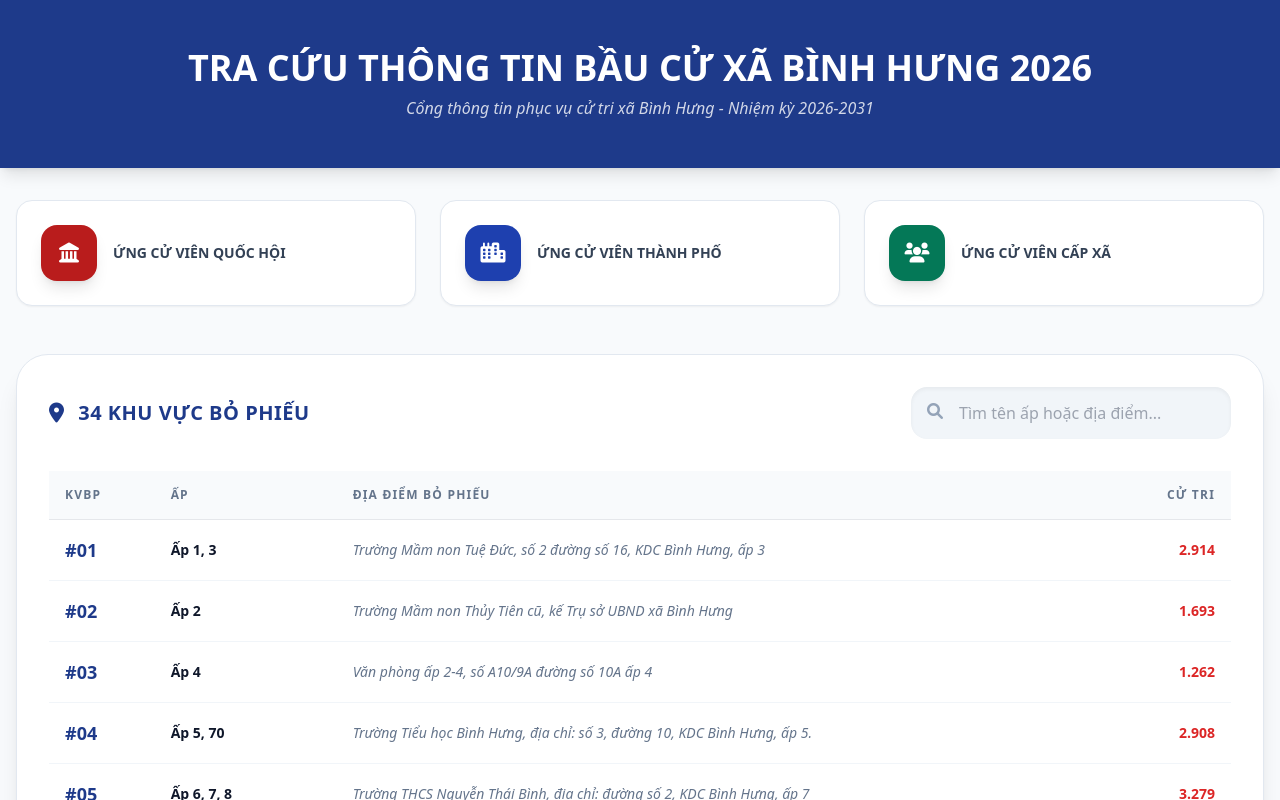
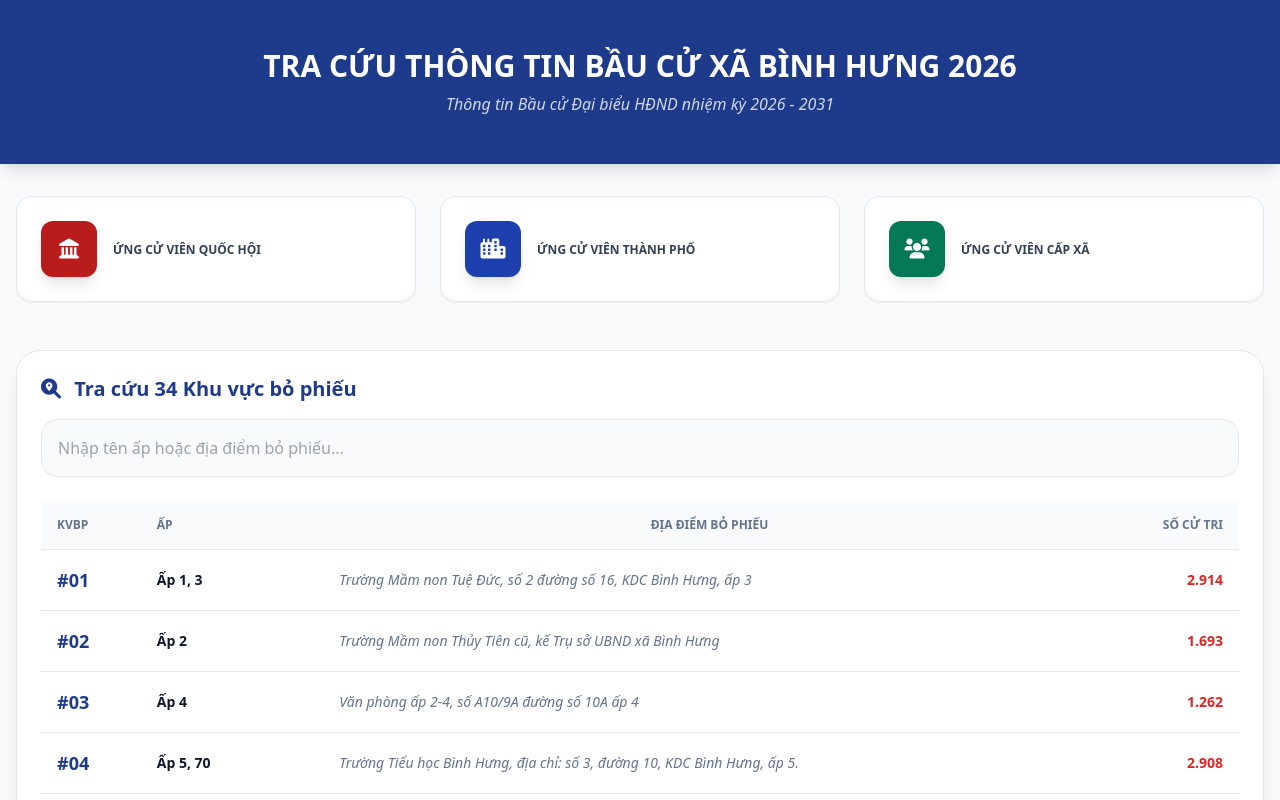
Before and after one commit to Meicit/thong-tin-bau-cu-xa-binh-hung, a plain HTML site: page index.html in a window 1280 px wide. Shown: the top 800 px of the page. Drawn offline with nearby package versions, Linux system fonts and the light colour scheme.

Commit message:
Update index.html

```diff
--- a/index.html
+++ b/index.html
@@ -3,56 +3,48 @@
 <head>
     <meta charset="UTF-8">
     <meta name="viewport" content="width=device-width, initial-scale=1.0">
-    <title>Cổng Bầu Cử Xã Bình Hưng 2026</title>
+    <title>Cổng Thông Tin Bầu Cử Xã Bình Hưng</title>
     <script src="https://cdn.tailwindcss.com"></script>
     <link href="https://cdnjs.cloudflare.com/ajax/libs/font-awesome/6.0.0/css/all.min.css" rel="stylesheet">
     <style>
-        .card-hover:hover { transform: translateY(-5px); transition: 0.3s ease-out; }
-        .modal-active { display: flex !important; animation: fadeIn 0.3s; }
+        .card-hover:hover { transform: translateY(-5px); transition: 0.3s; }
+        .modal-active { display: flex !important; animation: fadeIn 0.3s ease; }
         @keyframes fadeIn { from { opacity: 0; } to { opacity: 1; } }
     </style>
 </head>
 <body class="bg-slate-50 text-slate-900">
 
-    <header class="bg-blue-900 text-white py-12 text-center shadow-lg relative">
-        <h1 id="headerTitle" class="text-3xl md:text-4xl font-black uppercase">Đang tải dữ liệu...</h1>
-        <p class="mt-2 opacity-80 italic">Cổng thông tin phục vụ cử tri xã Bình Hưng - Nhiệm kỳ 2026-2031</p>
+    <header class="bg-blue-900 text-white py-12 text-center shadow-lg">
+        <h1 id="headerTitle" class="text-3xl font-black uppercase">Đang tải hệ thống...</h1>
+        <p class="mt-2 opacity-80 italic">Thông tin Bầu cử Đại biểu HĐND nhiệm kỳ 2026 - 2031</p>
     </header>
 
     <main class="container mx-auto px-4 py-8">
         <div id="feature-cards" class="grid grid-cols-1 md:grid-cols-3 gap-6 mb-12"></div>
 
-        <div class="bg-white rounded-[2rem] shadow-xl p-8 border border-slate-200">
-            <div class="flex flex-col md:flex-row justify-between items-center mb-8 gap-4">
-                <h2 class="text-xl font-bold text-blue-900 uppercase tracking-wide">
-                    <i class="fas fa-map-marker-alt mr-2"></i> 34 Khu vực bỏ phiếu
-                </h2>
-                <div class="relative w-full md:w-80">
-                    <i class="fas fa-search absolute left-4 top-4 text-slate-400"></i>
-                    <input type="text" id="search" onkeyup="doSearch()" placeholder="Tìm tên ấp hoặc địa điểm..."
-                        class="w-full pl-12 pr-4 py-3.5 border-none bg-slate-100 rounded-2xl focus:ring-2 focus:ring-blue-500 shadow-inner">
-                </div>
-            </div>
-
+        <div class="bg-white rounded-3xl shadow-xl p-6 border">
+            <h2 class="text-xl font-bold mb-4 text-blue-900"><i class="fas fa-search-location mr-2"></i> Tra cứu 34 Khu vực bỏ phiếu</h2>
+            <input type="text" id="search" onkeyup="doSearch()" placeholder="Nhập tên ấp hoặc địa điểm bỏ phiếu..."
+                class="w-full p-4 border rounded-2xl mb-6 bg-slate-50 outline-none focus:ring-2 focus:ring-blue-500">
             <div class="overflow-x-auto">
                 <table class="w-full text-left">
-                    <thead class="bg-slate-50 text-slate-500 text-xs uppercase font-bold tracking-widest">
+                    <thead class="bg-slate-50 text-slate-500 text-xs uppercase">
                         <tr>
                             <th class="p-4 border-b">KVBP</th>
                             <th class="p-4 border-b">Ấp</th>
-                            <th class="p-4 border-b">Địa điểm bỏ phiếu</th>
-                            <th class="p-4 border-b text-right">Cử tri</th>
+                            <th class="p-4 border-b text-center">Địa điểm bỏ phiếu</th>
+                            <th class="p-4 border-b text-right">Số cử tri</th>
                         </tr>
                     </thead>
-                    <tbody id="content" class="divide-y divide-slate-100"></tbody>
+                    <tbody id="content"></tbody>
                 </table>
             </div>
         </div>
     </main>
 
     <div id="infoModal" class="fixed inset-0 bg-black/70 hidden items-center justify-center p-4 z-50 backdrop-blur-sm">
-        <div class="bg-white rounded-[2.5rem] max-w-7xl w-full max-h-[90vh] overflow-y-auto p-10 shadow-2xl relative">
-            <button onclick="closeModal()" class="sticky top-0 float-right text-4xl text-slate-400 hover:text-red-500 z-10">&times;</button>
+        <div class="bg-white rounded-[2rem] max-w-6xl w-full max-h-[90vh] overflow-y-auto p-8 shadow-2xl relative">
+            <button onclick="closeModal()" class="sticky top-0 float-right text-3xl text-slate-400 hover:text-red-500 z-10">&times;</button>
             <div id="modalTitle" class="mb-10 text-center"></div>
             <div id="candidateList" class="grid grid-cols-1 sm:grid-cols-2 lg:grid-cols-3 xl:grid-cols-5 gap-6">
                 </div>
@@ -64,29 +56,35 @@
 
         async function init() {
             try {
-                const res = await fetch('./data.json?v=' + Date.now());
-                if (!res.ok) throw new Error("Lỗi tải data.json");
+                // Thêm timestamp để buộc trình duyệt tải file mới nhất, tránh lỗi không load được dữ liệu
+                const res = await fetch('./data.json?t=' + new Date().getTime());
+                if (!res.ok) throw new Error("Không thể kết nối với file data.json");
+
                 globalData = await res.json();
                 document.getElementById('headerTitle').innerText = globalData.tieu_de_trang;
 
-                // Đổ 3 thẻ ở trang chủ
+                // Tạo 3 thẻ chức năng đầu trang
                 document.getElementById('feature-cards').innerHTML = globalData.cac_chuc_nang.map(item => `
-                    <div onclick="openModal('${item.id}')" class="card-hover cursor-pointer bg-white p-6 rounded-2xl border flex items-center space-x-4 shadow-sm border-slate-200">
-                        <div class="${item.mau} text-white w-14 h-14 rounded-2xl flex items-center justify-center shadow-lg"><i class="fas ${item.icon} text-xl"></i></div>
-                        <h3 class="font-bold text-xs md:text-sm uppercase text-slate-700 leading-tight">${item.tieu_de}</h3>
+                    <div onclick="openModal('${item.id}')" class="card-hover cursor-pointer bg-white p-6 rounded-2xl border flex items-center space-x-4 shadow-sm border-slate-200 transition-all">
+                        <div class="${item.mau} text-white w-14 h-14 rounded-xl flex items-center justify-center shadow-lg"><i class="fas ${item.icon} text-xl"></i></div>
+                        <h3 class="font-bold text-xs uppercase leading-tight text-slate-700">${item.tieu_de}</h3>
                     </div>
                 `).join('');
 
                 // Đổ bảng 34 khu vực
                 document.getElementById('content').innerHTML = globalData.danh_sach_khu_vuc.map(item => `
-                    <tr class="hover:bg-slate-50 transition">
-                        <td class="p-4 font-black text-blue-900 text-lg">#${item.khu_vuc}</td>
+                    <tr class="border-b hover:bg-slate-50 transition">
+                        <td class="p-4 font-bold text-blue-900 text-lg">#${item.khu_vuc}</td>
                         <td class="p-4 text-sm font-semibold">Ấp ${item.ap}</td>
                         <td class="p-4 text-sm italic text-slate-500">${item.dia_diem}</td>
                         <td class="p-4 text-sm font-black text-right text-red-600">${item.so_luong.toLocaleString('vi-VN')}</td>
                     </tr>
                 `).join('');
-            } catch (err) { console.error(err); }
+
+            } catch (err) {
+                console.error(err);
+                document.getElementById('content').innerHTML = `<tr><td colspan="4" class="p-10 text-center text-red-500 font-bold">LỖI: ${err.message}. Hãy kiểm tra file data.json trên GitHub.</td></tr>`;
+            }
         }
 
         function openModal(id) {
@@ -94,15 +92,15 @@
             const listContainer = document.getElementById('candidateList');
             const titleContainer = document.getElementById('modalTitle');
 
-            titleContainer.innerHTML = `<h2 class="text-3xl font-black uppercase text-blue-900">${feature.tieu_de}</h2><p class="text-slate-500 mt-2">${feature.mo_ta}</p><div class="w-20 h-1 bg-red-600 mx-auto mt-4 rounded-full"></div>`;
+            titleContainer.innerHTML = `<h2 class="text-2xl font-black uppercase text-blue-900">${feature.tieu_de}</h2><p class="text-slate-500 mt-2 font-medium">${feature.mo_ta}</p><div class="w-16 h-1 bg-red-600 mx-auto mt-4 rounded-full"></div>`;
 
             if (!feature.ds_ung_vien || feature.ds_ung_vien.length === 0) {
-                listContainer.innerHTML = `<p class="col-span-full text-center py-20 text-slate-400 italic font-bold">Dữ liệu danh sách đang được cập nhật từ Ủy ban Bầu cử...</p>`;
+                listContainer.innerHTML = `<p class="col-span-full text-center py-20 text-slate-400 italic">Dữ liệu đang được cập nhật...</p>`;
             } else {
                 listContainer.innerHTML = feature.ds_ung_vien.map(uv => `
-                    <div class="bg-white rounded-3xl overflow-hidden shadow-lg border border-slate-100 hover:scale-105 transition-transform">
-                        <div class="aspect-[3/4] bg-slate-200">
-                            <img src="${uv.anh}" onerror="this.src='https://via.placeholder.com/300x400?text=Anh+Ứng+Viên'" class="w-full h-full object-cover">
+                    <div class="bg-white rounded-3xl overflow-hidden shadow-md border border-slate-100 hover:shadow-xl transition-all duration-300">
+                        <div class="aspect-[3/4] bg-slate-200 overflow-hidden">
+                            <img src="${uv.anh}" onerror="this.src='https://via.placeholder.com/300x400?text=Anh+Ung+Vien'" class="w-full h-full object-cover">
                         </div>
                         <div class="p-5 text-center">
                             <h4 class="font-black text-blue-950 uppercase text-sm leading-tight mb-2">${uv.ten}</h4>
```
